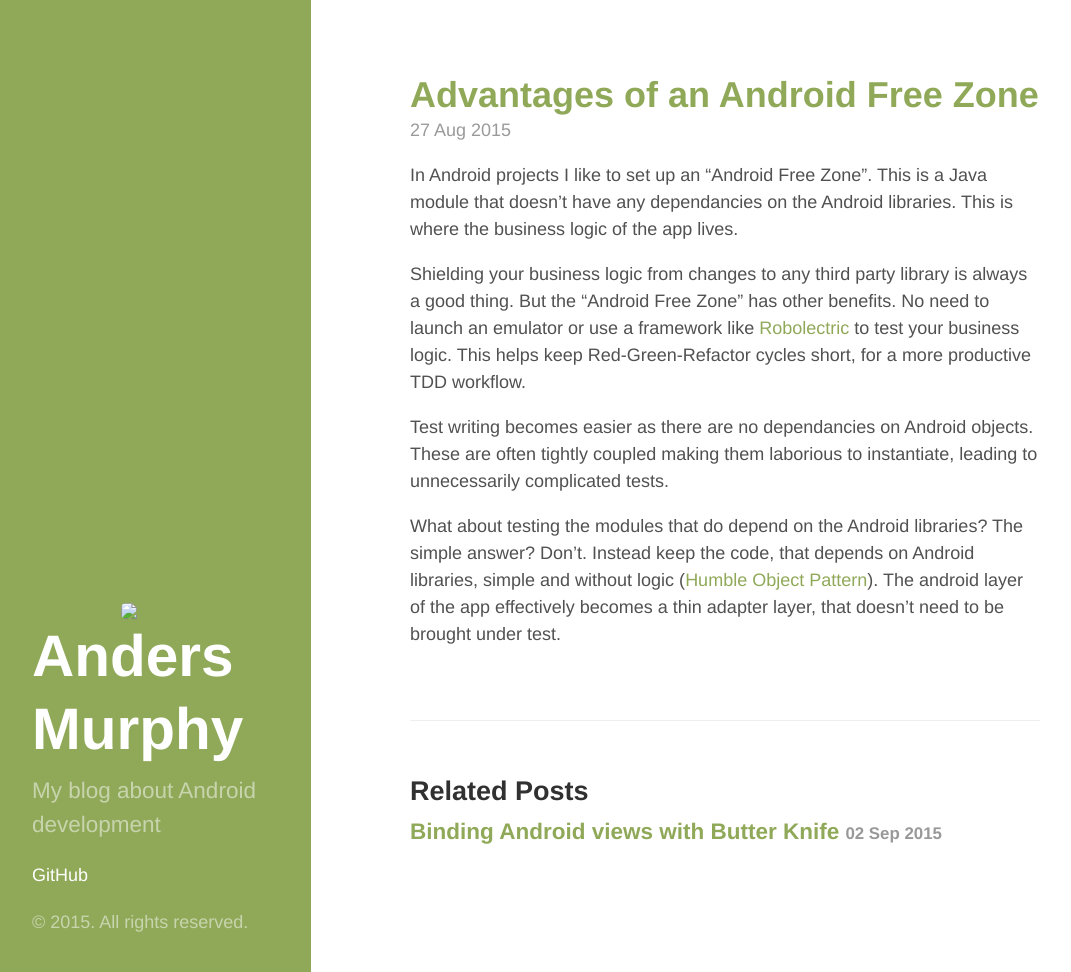
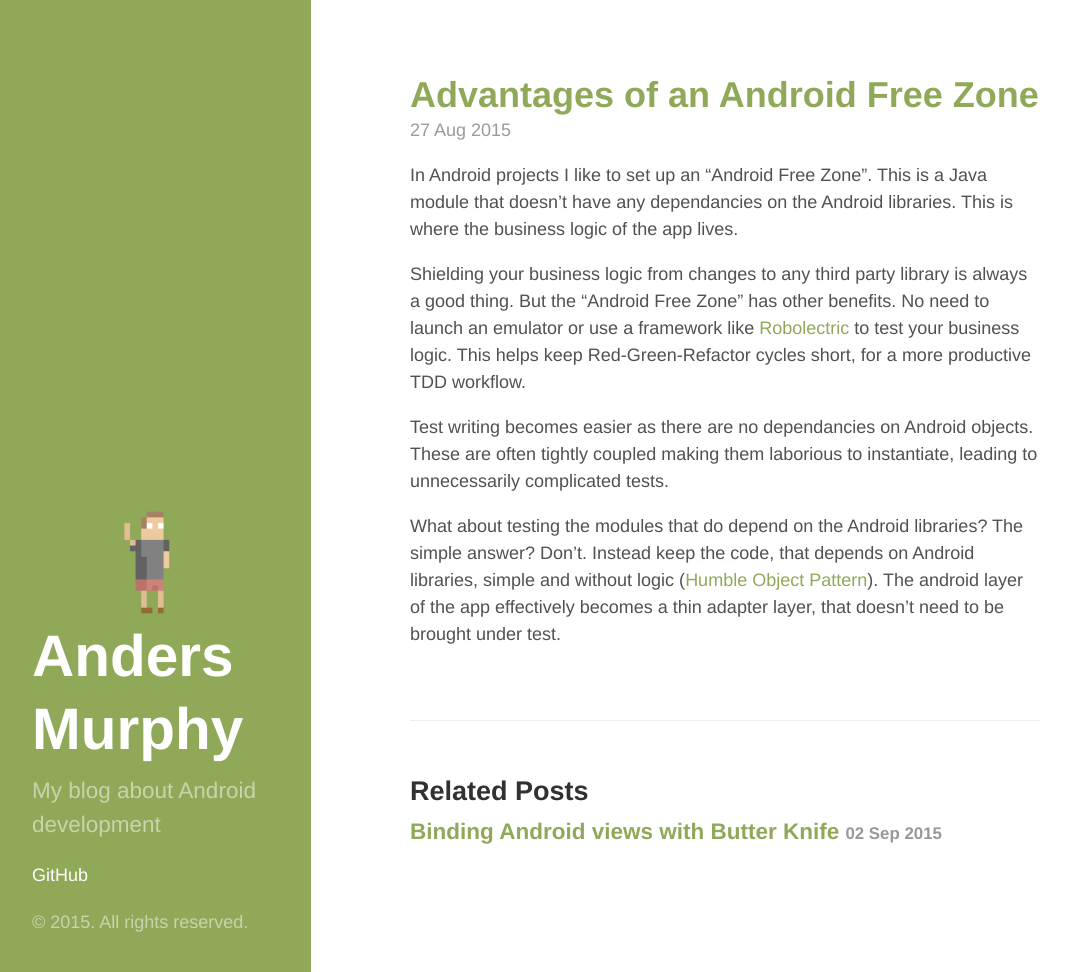
Before and after one commit to andersmurphy/andersmurphy-blog, a Jekyll site: the page built from _posts/2015-08-27-advantages-of-an-android-free-zone.markdown, in a window 1280 px wide and 972 px high. Shown: the whole window, without its empty margins (13-1084 px from the left). Built offline with Jekyll 4.4.1, drawn with Linux system fonts in a browser that asks for light colours.

Commit message:
fix portrait not loading on all pages

```diff
--- a/_includes/sidebar.html
+++ b/_includes/sidebar.html
@@ -2,7 +2,7 @@
   <div class="container sidebar-sticky">
 
     <div class="sidebar-about">
-      <img class="portrait" src="public/anderspixel.png">
+      <img class="portrait" src="{{ site.baseurl }}/public/anderspixel.png">
       <h1>
         <a href="{{ site.baseurl }}/">
           {{ site.title }}
```
